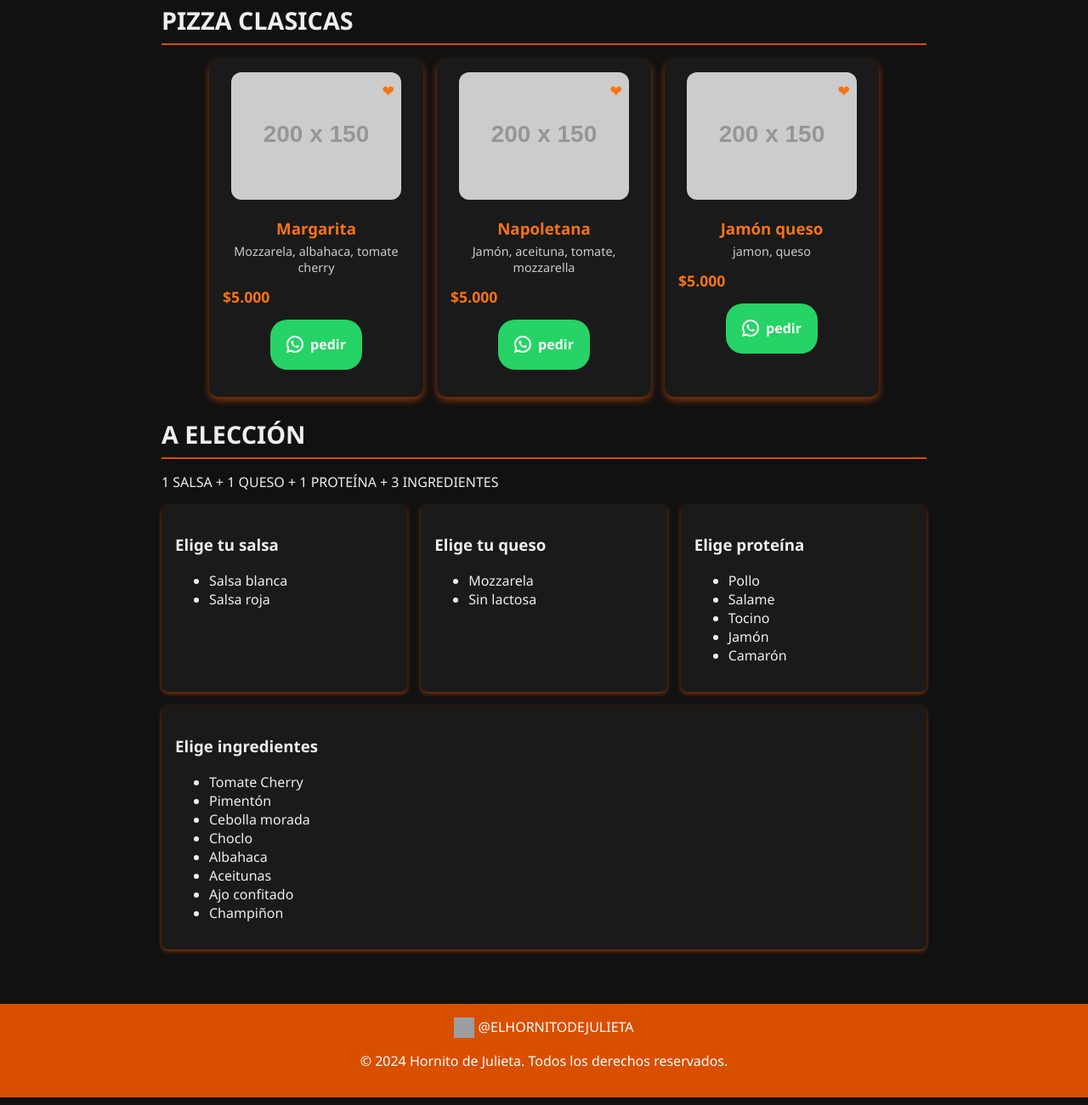
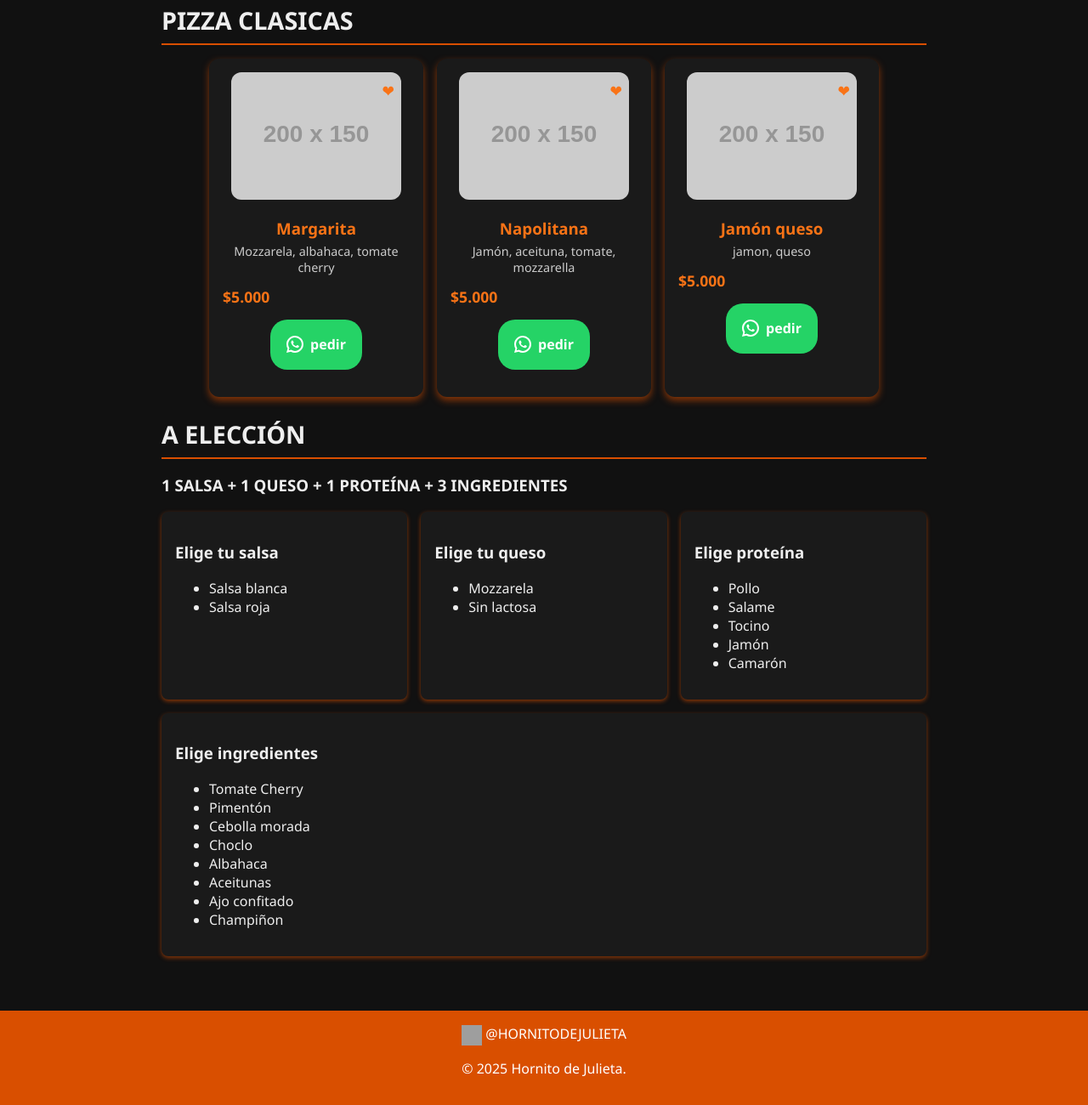
Before and after one commit to Gutischi98/hornitojulieta, a plain HTML site: page menu.html in a window 1280 px wide. Shown: the part 1131-2431 px from the top of the page at 85% size. Drawn offline with Linux system fonts and the light colour scheme; grey boxes are pictures that could not be loaded; placeholder pictures from the web are drawn by us.

Commit message:
correccion detalles

```diff
--- a/menu.html
+++ b/menu.html
@@ -3,7 +3,7 @@
   <head>
     <meta charset="UTF-8" />
     <meta name="viewport" content="width=device-width, initial-scale=1" />
-    <title>Menú - Hornito de Julieta</title>
+    <title>Menú - El Hornito de Julieta</title>
     <link rel="stylesheet" href="styles.css" />
     <link
       href="https://fonts.googleapis.com/css2?family=Permanent+Marker&family=Roboto+Slab&display=swap"
@@ -203,15 +203,15 @@
               pedir
             </a>
           </div>
-          <div class="pizza-card" onclick="orderPizza('Napoletana')">
+          <div class="pizza-card" onclick="orderPizza('Napolitana')">
             <div class="card-image-container">
               <img
                 src="https://via.placeholder.com/200x150?text=Napoletana"
-                alt="Napoletana"
+                alt="Napolitana"
               />
               <div class="favorite-icon">&#10084;</div>
             </div>
-            <h3>Napoletana</h3>
+            <h3>Napolitana</h3>
             <p>Jamón, aceituna, tomate, mozzarella</p>
             <div class="price-rating">
               <span class="price classic-price">$5.000</span>
@@ -272,7 +272,7 @@
 
       <section class="menu-section custom-pizza">
         <h2 class="section-title">A ELECCIÓN</h2>
-        <p>1 SALSA + 1 QUESO + 1 PROTEÍNA + 3 INGREDIENTES</p>
+        <h3>1 SALSA + 1 QUESO + 1 PROTEÍNA + 3 INGREDIENTES</h3>
         <div
           class="custom-options"
           style="display: flex; gap: 1rem; flex-wrap: wrap"
@@ -325,9 +325,9 @@
             alt="Instagram"
             class="instagram-icon"
           />
-          <span>@ELHORNITODEJULIETA</span>
+          <span>@HORNITODEJULIETA</span>
         </div>
-        <p>© 2024 Hornito de Julieta. Todos los derechos reservados.</p>
+        <p>© 2025 Hornito de Julieta.</p>
       </footer>
   </body>
 </html>
```
Also changed, not shown: contact.html (+1 -1 lines), index.html (+6 -4 lines).
